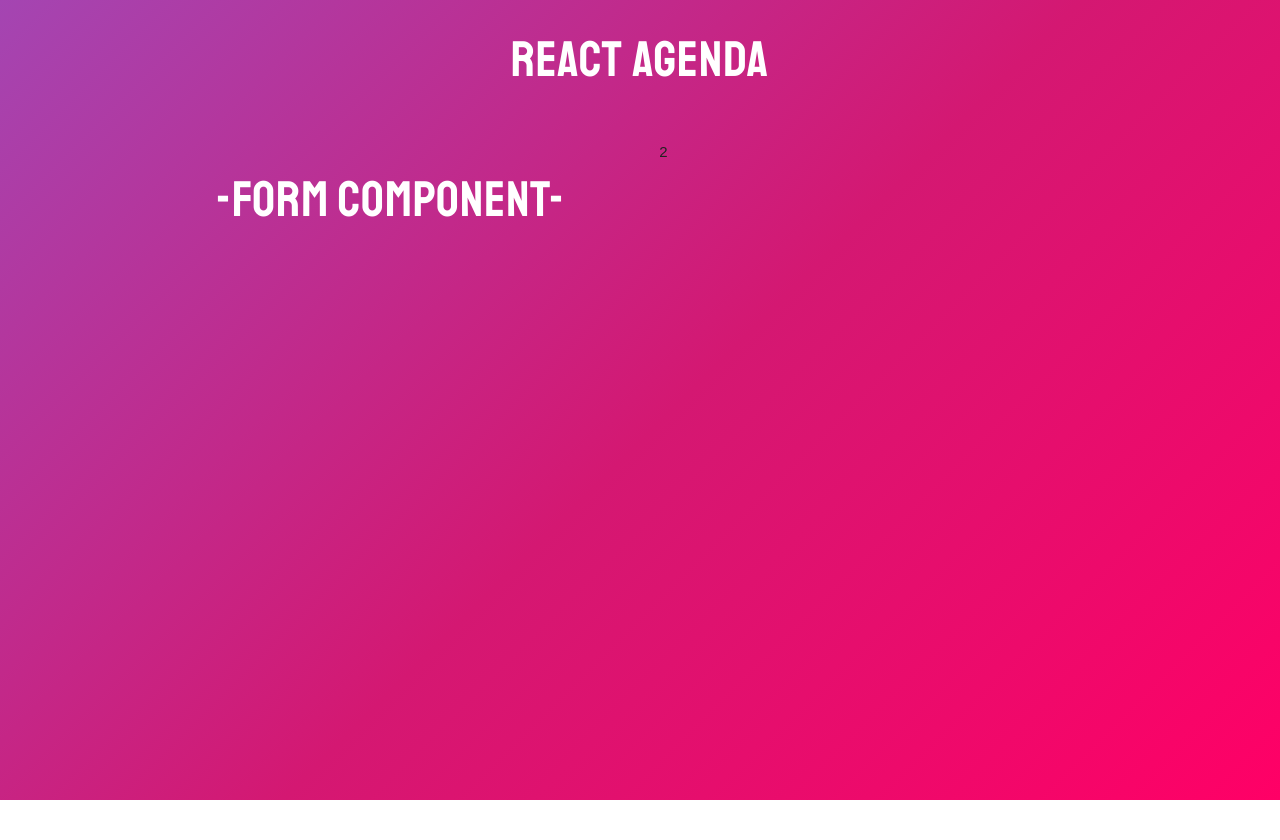
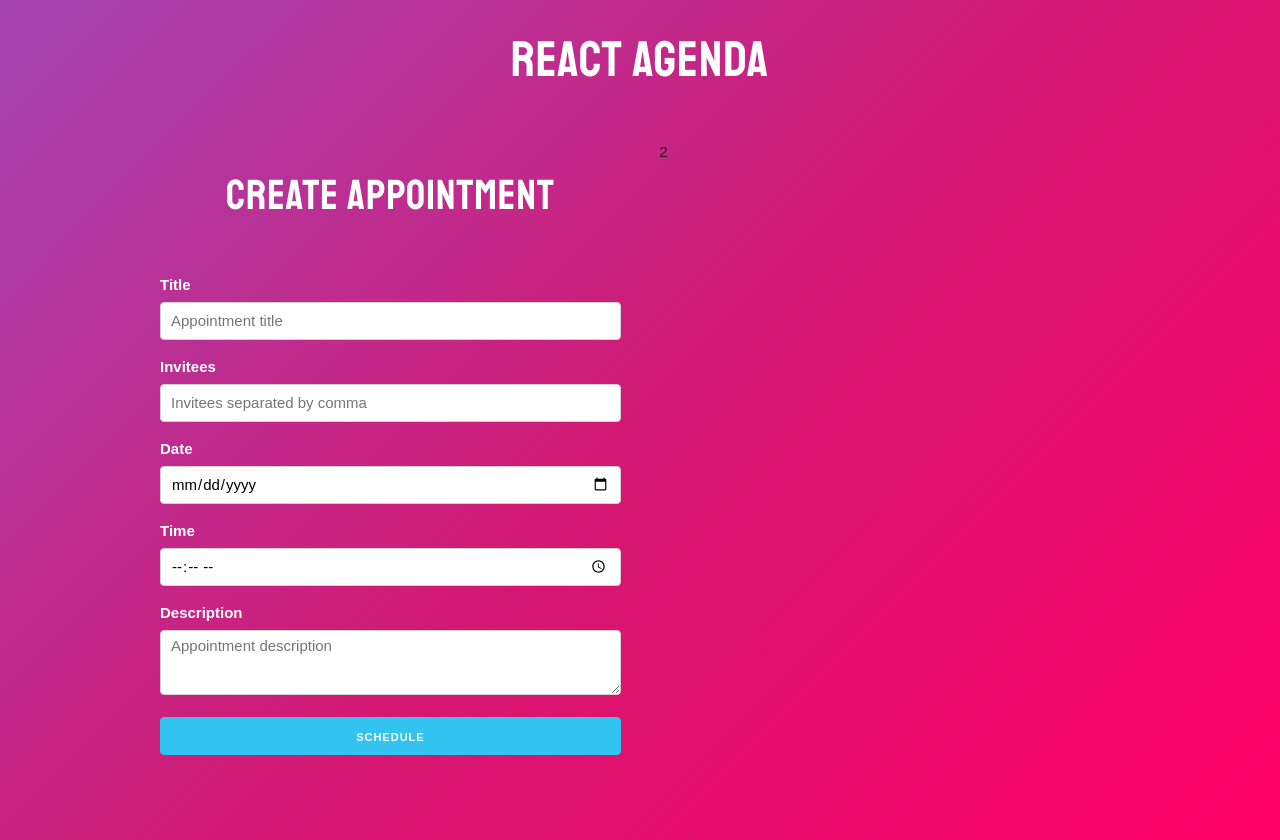
Before and after one commit to IsaacRF/react-agenda, a React (Create React App) app: page / in a window 1280 px wide. Before the commit the page ends 800 px from the top, so only its background shows below. Built offline with nearby package versions, Linux system fonts and the light colour scheme.

Commit message:
Add fields to Form component

```diff
--- a/src/components/Form/index.tsx
+++ b/src/components/Form/index.tsx
@@ -1,11 +1,53 @@
-import React from 'react';
+import React, { Fragment } from 'react';
 
 export interface FormProps {
 
 };
 
 const Form: React.FC<FormProps> = () => (
-    <h1>-FORM COMPONENT-</h1>
+    <Fragment>
+        <h2>Create appointment</h2>
+
+        <form>
+            <label>Title</label>
+            <input
+                type="text"
+                name="title"
+                className="u-full-width"
+                placeholder="Appointment title"
+            />
+            <label>Invitees</label>
+            <input
+                type="text"
+                name="invitees"
+                className="u-full-width"
+                placeholder="Invitees separated by comma"
+            />
+            <label>Date</label>
+            <input
+                type="date"
+                name="date"
+                className="u-full-width"
+            />
+            <label>Time</label>
+            <input
+                type="time"
+                name="time"
+                className="u-full-width"
+            />
+            <label>Description</label>
+            <textarea
+                name="description"
+                className="u-full-width"
+                placeholder="Appointment description"
+            />
+
+            <button
+                type="submit"
+                className="u-full-width button-primary"
+            >Schedule</button>
+        </form>
+    </Fragment>
 );
 
 export default Form;
```
